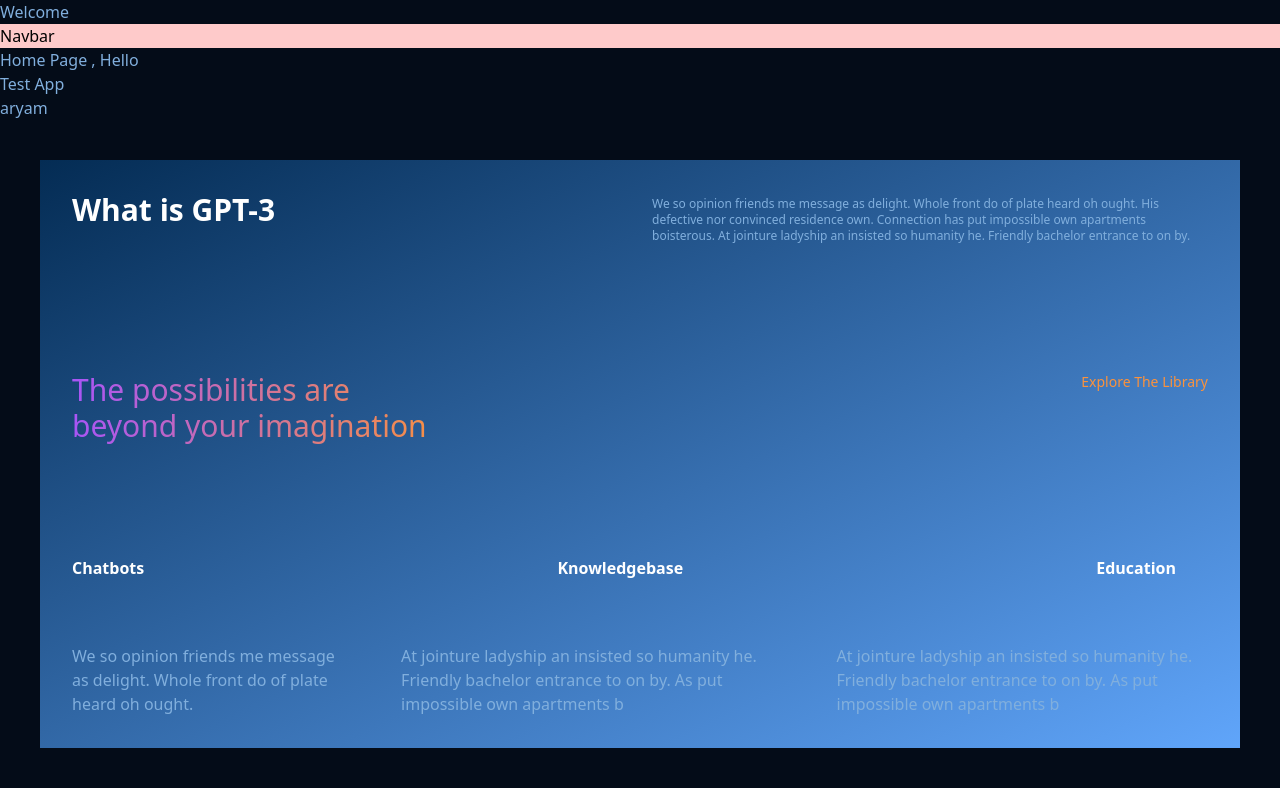
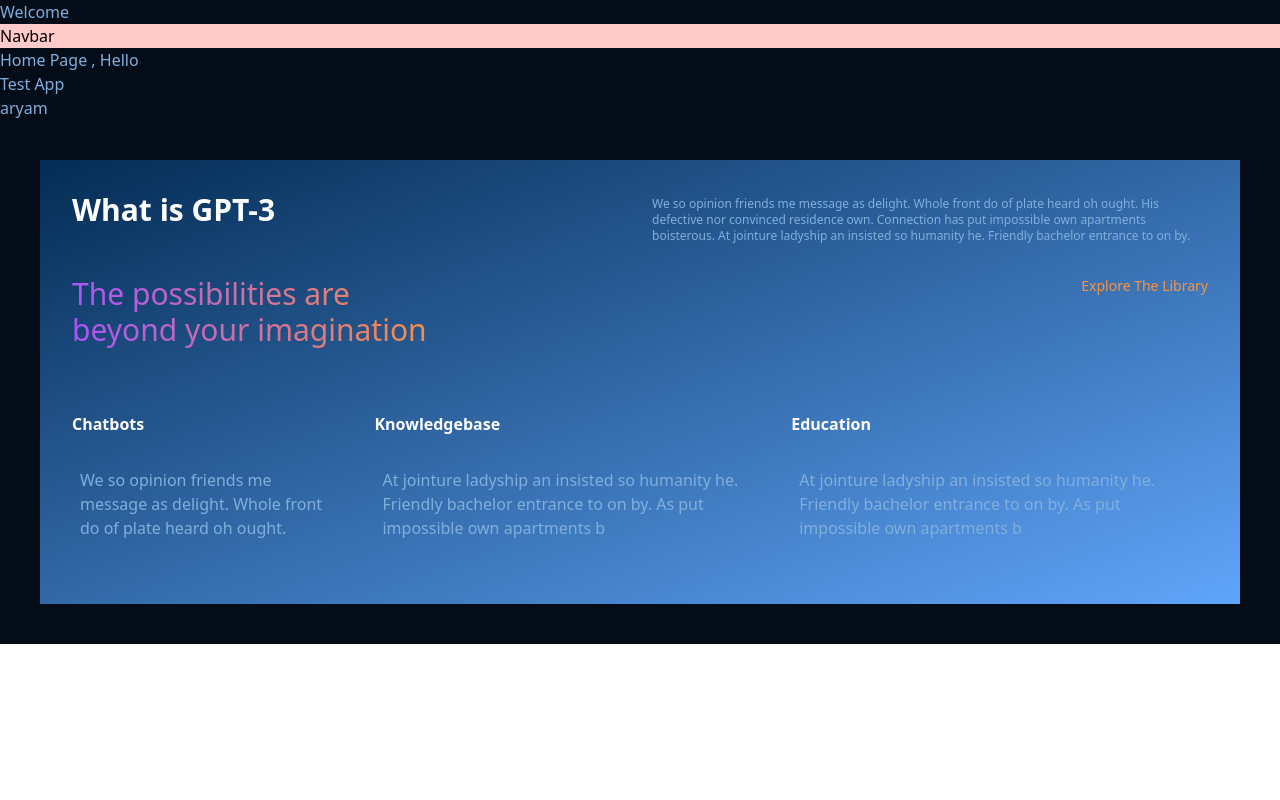
Before and after one commit to AASB7/Training_Project, a Next.js app: page / in a window 1280 px wide. Built offline with nearby package versions, Linux system fonts and the light colour scheme.

Commit message:
Clean the code, and change/add some tags

```diff
--- a/components/GptSection.jsx
+++ b/components/GptSection.jsx
@@ -3,37 +3,42 @@
     <>
     <div className="m-10  inline-block  bg-gradient-to-br from-color-blog to-blue-400">
 
-    <span className="flex justify-between">
-    <div className="pl-8 pt-8 text-3xl font-bold text-white w-1/2">What is GPT-3</div>
-
-    <div className="pl-3 pt-9 pr-7 text-xs w-1/2 text-color-text">We so opinion friends me message as delight.
+    <div className="flex justify-between">
+    <h2 className="pl-8 pt-8 	text-3xl font-bold text-white w-1/2">What is GPT-3</h2>
+    <p className="pl-3 pt-9 pr-7 text-xs w-1/2 text-color-text">We so opinion friends me message as delight.
     Whole front do of plate heard oh ought. His defective nor convinced residence own.
     Connection has put impossible own apartments boisterous.
      At jointure ladyship an insisted so humanity he.
-     Friendly bachelor entrance to on by.</div>
-    </span>
-    <br/>
-    <br/>
-    <br/>
-    <br/>
+     Friendly bachelor entrance to on by.</p>
+    </div>
+
+    <div>
     <span className="p-8 flex justify-between">
     <h3 className=" text-3xl bg-gradient-to-r from-purple-500 to-orange-400 bg-clip-text text-transparent w-1/3">The possibilities are beyond your imagination</h3>
     <h6 className=" text-orange-400 text-sm ">Explore The Library</h6>
     </span>
-
-    <br/>
-    <br/>
-    <div className="p-8 flex justify-between font-bold text-white">
-    <h4 className="pr-25">Chatbots</h4>
-    <h4 className="pl-25">Knowledgebase</h4>
-    <h4 className="pr-8">Education</h4>
     </div>
 
-    <div className="flex justify-between text-color-text">
-    <div className="p-8">We so opinion friends me message as delight. Whole front do of plate heard oh ought. </div>
-    <div className="p-8">At jointure ladyship an insisted so humanity he. Friendly bachelor entrance to on by. As put impossible own apartments b</div>
-    <div className="p-8">At jointure ladyship an insisted so humanity he. Friendly bachelor entrance to on by. As put impossible own apartments b</div>
+
+
+    <div className="p-8 flex justify-between ">
+    <div className="">
+    <h4 className="font-bold text-white">Chatbots</h4>
+    <p className="p-8 sm:pl-2 text-color-text">We so opinion friends me message as delight. Whole front do of plate heard oh ought. </p>
     </div>
+
+    <div className="">
+    <h4 className="font-bold text-white">Knowledgebase</h4>
+    <p className="p-8 sm:pl-2 text-color-text">At jointure ladyship an insisted so humanity he. Friendly bachelor entrance to on by. As put impossible own apartments b </p>
+    </div>
+
+    <div className="">
+    <h4 className="font-bold text-white">Education</h4>
+    <p className="p-8 sm:pl-2 text-color-text">At jointure ladyship an insisted so humanity he. Friendly bachelor entrance to on by. As put impossible own apartments b </p>
+    </div>
+    </div>
+
+
     </div>
     </>
   )
```
